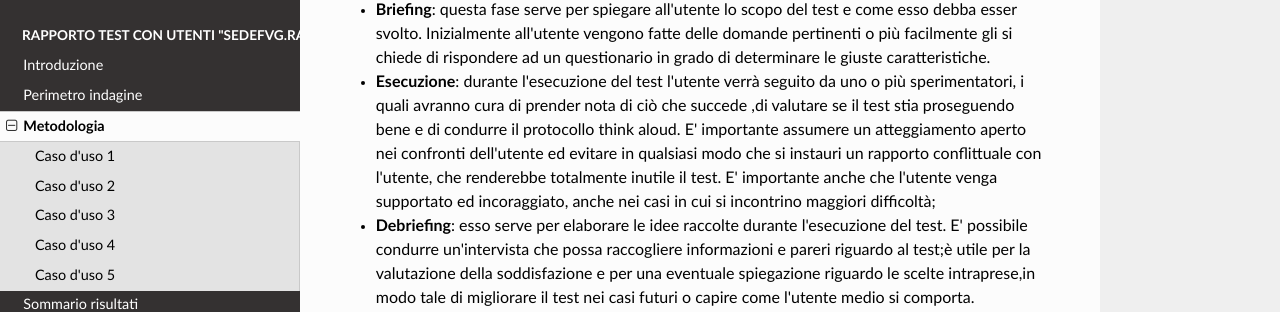
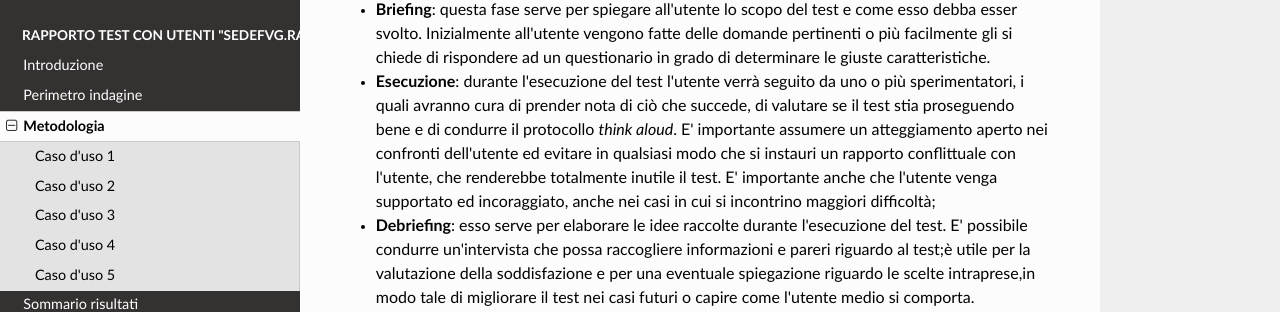
Before and after one commit to amosth/MA0175-Progetto-di-Siti-Web, an MkDocs documentation site: the page built from docs/ut_sedefvg_metodologia.md, in a window 1280 px wide and 900 px high. Shown: the part 336-648 px from the top of the window. Built offline with MkDocs 1.6.1, drawn with Linux system fonts in a browser that asks for light colours; nearby versions of some CDN libraries.

```diff
--- a/docs/ut_sedefvg_metodologia.md
+++ b/docs/ut_sedefvg_metodologia.md
@@ -15,7 +15,7 @@ In generale l'indagine è costituita prevalentemente da un certo numero di passi
 - **Pianificazione**: una volta determinati gli obbiettivi del test ,bisogna definire i tipi di utenti che verranno coinvolti,i tipi di compiti e le modalità di esecuzione del test;
 - **Reclutamento**: dipende ovviamente dal tipo di utente di cui si ha bisogno. Normalmente durante la pianificazione si cerca di definire la tipologia di utente con il quale si possa avere il miglior risultato per lo scopo(dipende dalle caratteristiche che possiede, come esperienza,apprendimento,impegno,ecc...);
 - **Briefing**: questa fase serve per spiegare all'utente lo scopo del test e come esso debba esser svolto. Inizialmente all'utente vengono fatte delle domande pertinenti o più facilmente gli si chiede di rispondere ad un questionario in grado di determinare le giuste caratteristiche.
-- **Esecuzione**: durante l'esecuzione del test l'utente verrà seguito da uno o più sperimentatori, i quali avranno cura di prender nota di ciò che succede ,di valutare se il test stia proseguendo bene e di condurre il protocollo think aloud. E' importante assumere un atteggiamento aperto nei confronti dell'utente ed evitare in qualsiasi modo che si instauri un rapporto conflittuale con l'utente, che renderebbe totalmente inutile il test. E' importante anche che l'utente venga supportato ed incoraggiato, anche nei casi in cui si incontrino maggiori difficoltà;
+- **Esecuzione**: durante l'esecuzione del test l'utente verrà seguito da uno o più sperimentatori, i quali avranno cura di prender nota di ciò che succede, di valutare se il test stia proseguendo bene e di condurre il protocollo *think aloud*. E' importante assumere un atteggiamento aperto nei confronti dell'utente ed evitare in qualsiasi modo che si instauri un rapporto conflittuale con l'utente, che renderebbe totalmente inutile il test. E' importante anche che l'utente venga supportato ed incoraggiato, anche nei casi in cui si incontrino maggiori difficoltà;
 - **Debriefing**: esso serve per elaborare le idee raccolte durante l'esecuzione del test. E' possibile condurre un'intervista che possa raccogliere informazioni e pareri riguardo al test;è utile per la valutazione della soddisfazione e per una eventuale spiegazione riguardo le scelte intraprese,in modo tale di migliorare il test nei casi futuri o capire come l'utente medio si comporta.
 
 Descrizione dettagliata singoli casi:
```
